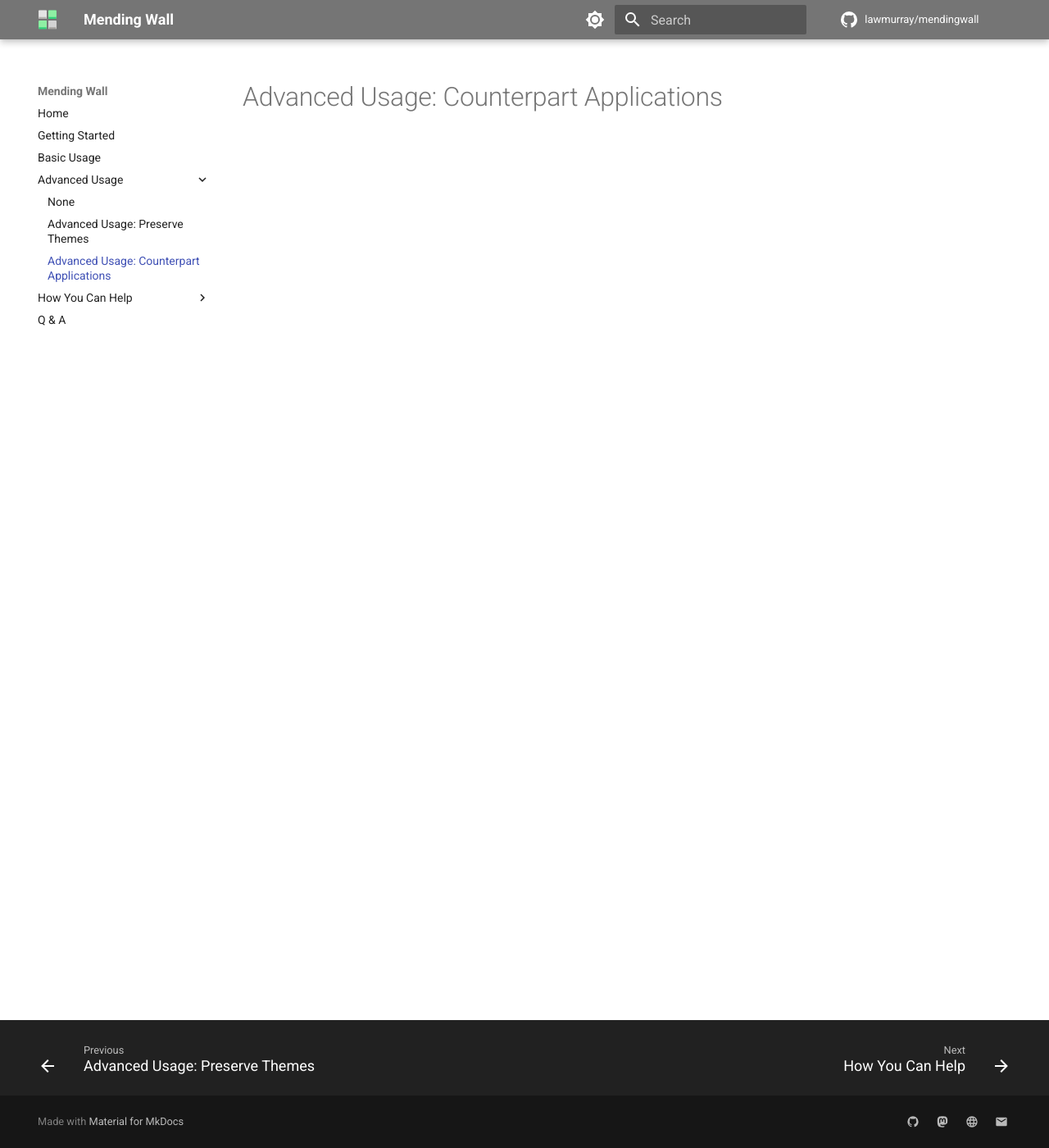
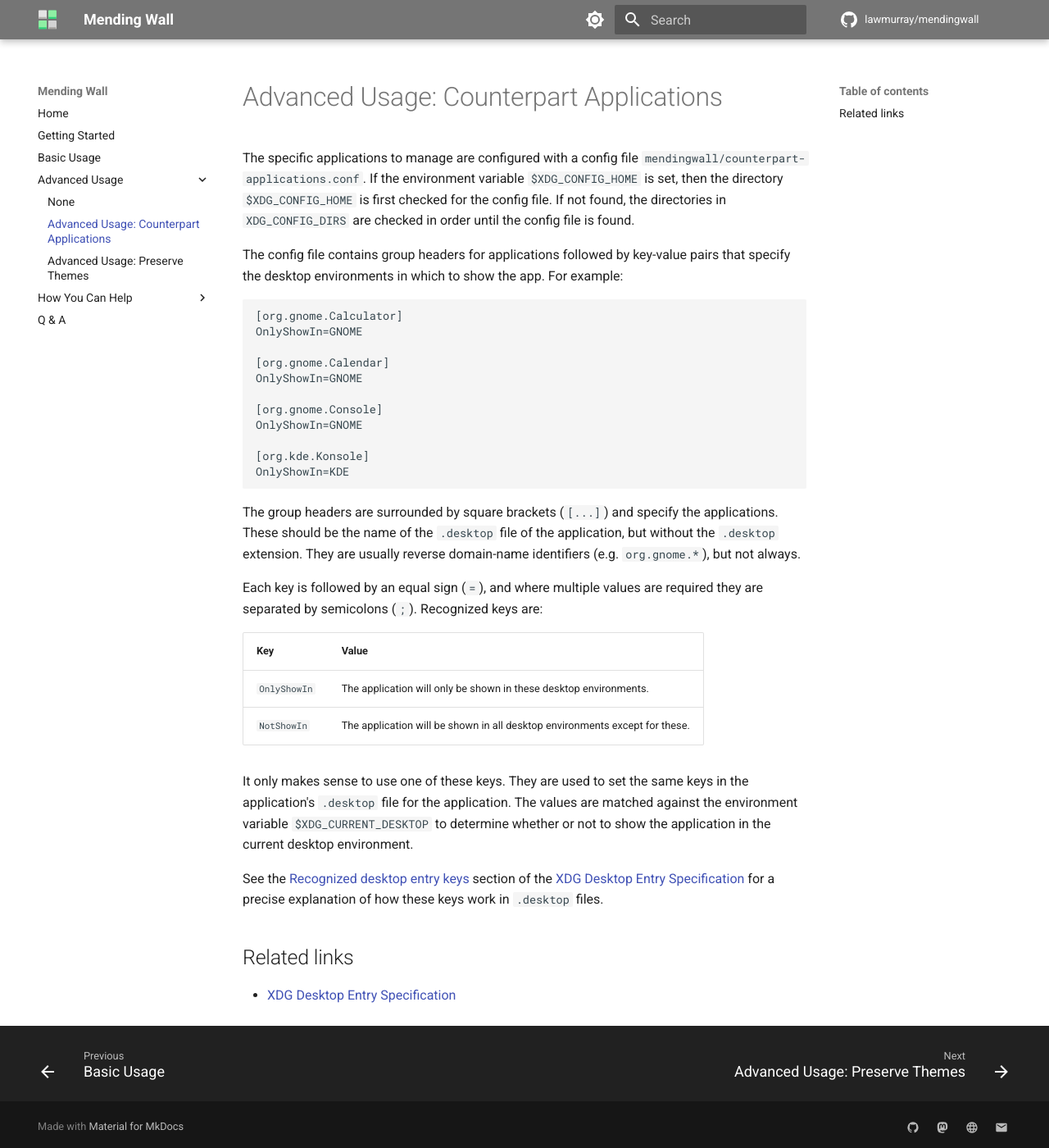
Before and after one commit to lawmurray/mendingwall, an MkDocs documentation site: the page built from docs/advanced/counterpart-applications.md, in a window 1280 px wide and 1400 px high. Shown: the whole window at 82% size. Built offline with MkDocs 1.6.1 and Material for MkDocs 9.7.7, drawn with Linux system fonts in a browser that asks for light colours; comment, search, counter and statistics services are not loaded.

````diff
--- a/docs/advanced/counterpart-applications.md
+++ b/docs/advanced/counterpart-applications.md
@@ -1 +1,34 @@
 # Advanced Usage: Counterpart Applications
+
+The specific applications to manage are configured with a config file `mendingwall/counterpart-applications.conf`. If the environment variable `$XDG_CONFIG_HOME` is set, then the directory `$XDG_CONFIG_HOME` is first checked for the config file. If not found, the directories in `XDG_CONFIG_DIRS` are checked in order until the config file is found.
+
+The config file contains group headers for applications followed by key-value pairs that specify the desktop environments in which to show the app. For example:
+```
+[org.gnome.Calculator]
+OnlyShowIn=GNOME
+
+[org.gnome.Calendar]
+OnlyShowIn=GNOME
+
+[org.gnome.Console]
+OnlyShowIn=GNOME
+
+[org.kde.Konsole]
+OnlyShowIn=KDE
+```
+The group headers are surrounded by square brackets (`[...]`) and specify the applications. These should be the name of the `.desktop` file of the application, but without the `.desktop` extension. They are usually reverse domain-name identifiers (e.g. `org.gnome.*`), but not always.
+
+Each key is followed by an equal sign (`=`), and where multiple values are required they are separated by semicolons (`;`). Recognized keys are:
+
+| Key | Value |
+| --- | ----- |
+| `OnlyShowIn` | The application will only be shown in these desktop environments. |
+| `NotShowIn` | The application will be shown in all desktop environments except for these. |
+
+It only makes sense to use one of these keys. They are used to set the same keys in the application's `.desktop` file for the application. The values are matched against the environment variable `$XDG_CURRENT_DESKTOP` to determine whether or not to show the application in the current desktop environment.
+
+See the [Recognized desktop entry keys](https://specifications.freedesktop.org/desktop-entry-spec/latest/recognized-keys.html) section of the [XDG Desktop Entry Specification](https://specifications.freedesktop.org/desktop-entry-spec/latest/) for a precise explanation of how these keys work in `.desktop` files.
+
+## Related links
+
+- [XDG Desktop Entry Specification](https://specifications.freedesktop.org/desktop-entry-spec/latest/)
--- a/mkdocs.yaml
+++ b/mkdocs.yaml
@@ -71,10 +71,10 @@ nav:
   - basic.md
   - Advanced Usage:
     - advanced/index.md
+    - advanced/counterpart-applications.md
     - advanced/preserve-themes.md
-    - advanced/counterpart-applications.md
   - How You Can Help:
     - help/index.md
+    - help/counterpart-applications.md
     - help/preserve-themes.md
-    - help/counterpart-applications.md
   - questions-and-answers.md
````
Also changed, not shown: README.md (+2 -26 lines), docs/advanced/preserve-themes.md (+4 -4 lines), docs/basic.md (+13 -0 lines), docs/help/index.md (+1 -4 lines).
